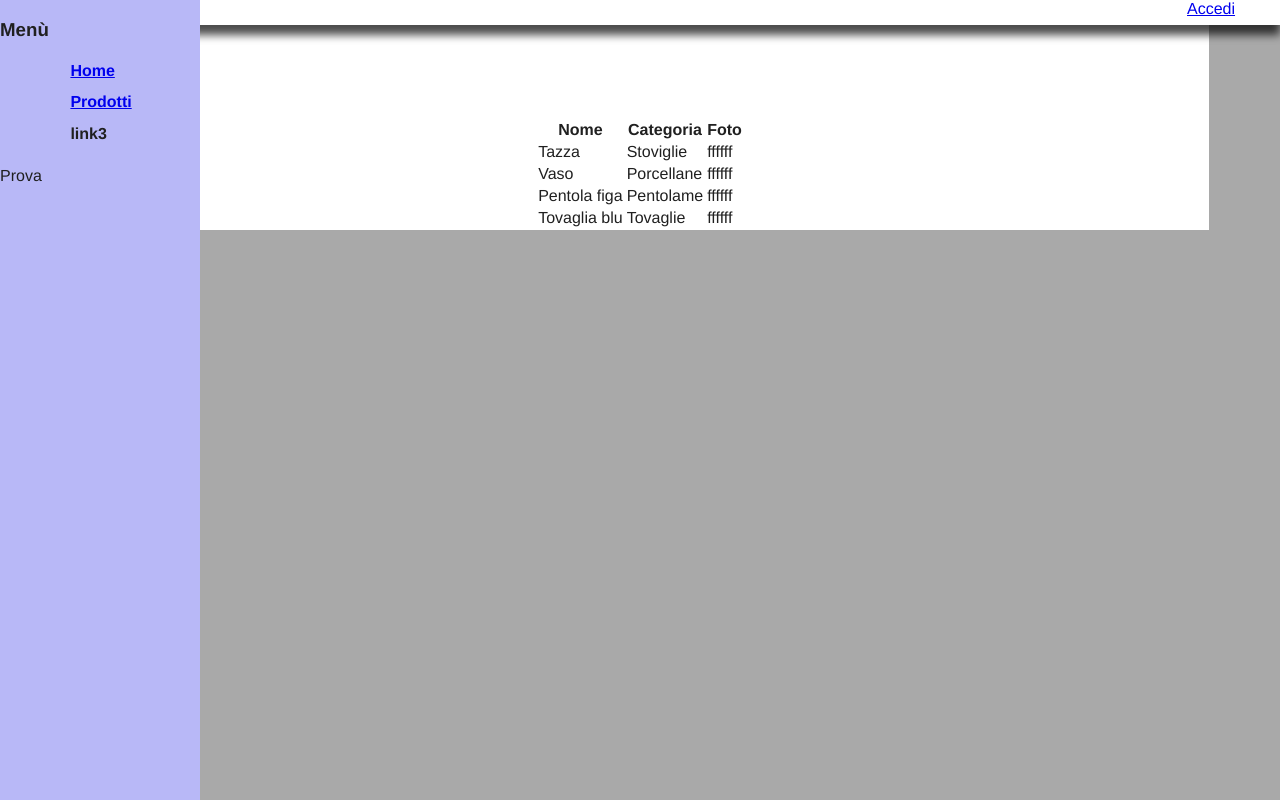
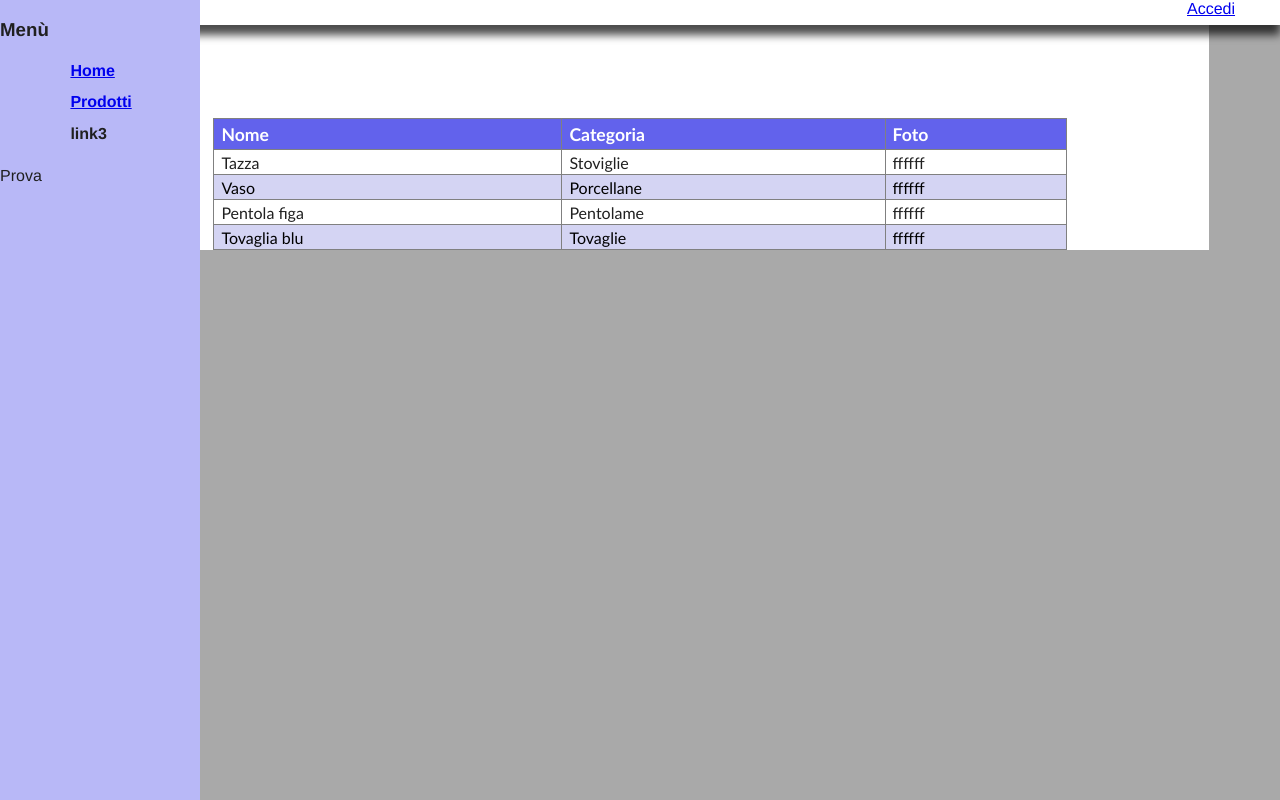
Before and after one commit to Polpetta/basidati2015, a PHP site: page /products.php?cat=1 in a window 1280 px wide. Run offline with PHP 8.4, Linux system fonts and the light colour scheme.

Commit message:
Aggiunto stile per tabelle in products.php
-Aggiunto lo stile per le tabelle "products" che servono a listare i prodotti
nella pagina prodotti

```diff
--- a/css/style.css
+++ b/css/style.css
@@ -13,3 +13,34 @@ body{
     color: #202020;
  background-color: darkgrey;
 }
+body h1{
+    color: #6262EC;
+}
+
+/*tabelle prodotti*/
+#products {
+    font-family: "Trebuchet MS", Arial, Helvetica, sans-serif;
+    width: 75%;
+    align-content: center;
+    border-collapse: collapse;
+}
+
+#products td, #products th {
+    font-size: 1em;
+    border: 1px solid #808080;
+    padding: 3px 7px 2px 7px;
+}
+
+#products th {
+    font-size: 1.1em;
+    text-align: left;
+    padding-top: 5px;
+    padding-bottom: 4px;
+    background-color: #6262EC;
+    color: #ffffff;
+}
+
+#products tr.alt td {
+    color: #000000;
+    background-color: #D4D4F3;
+}
```
